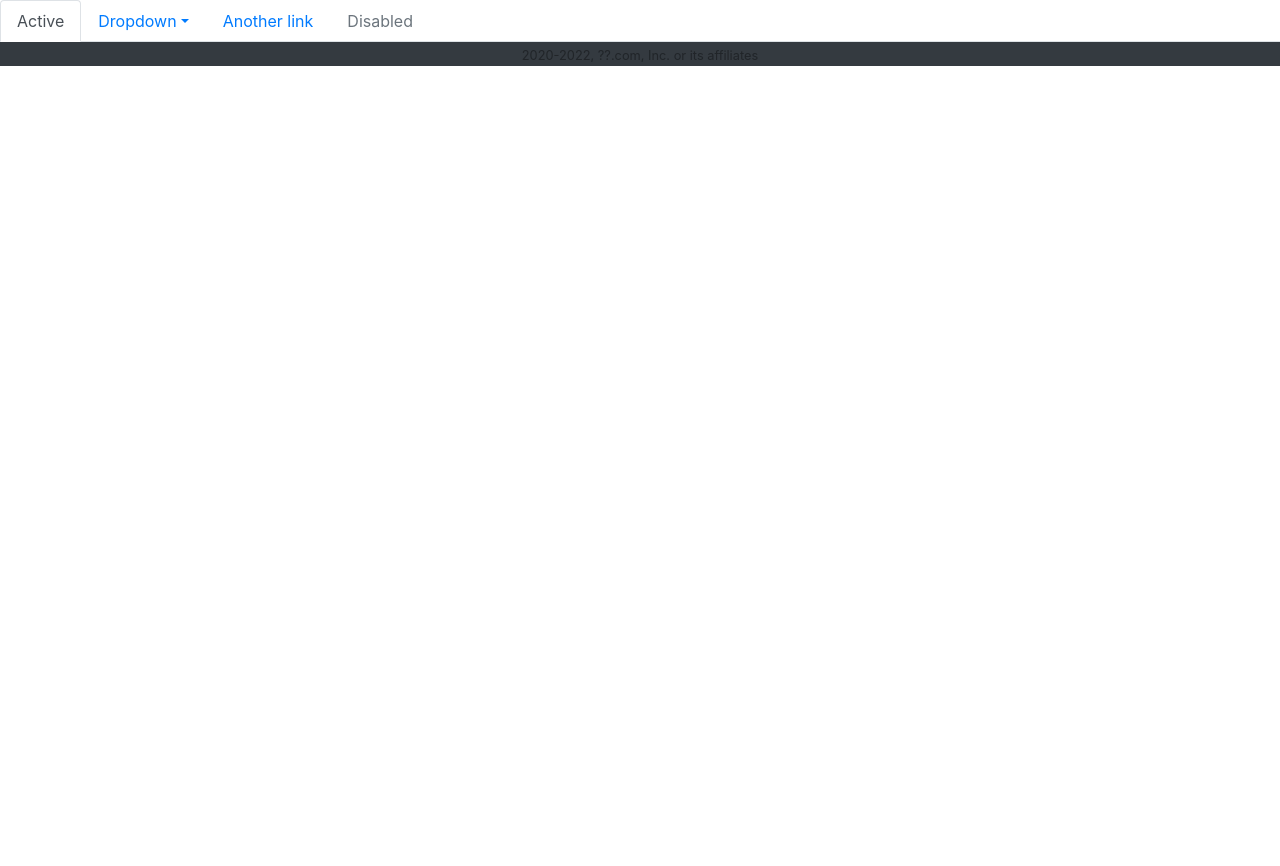
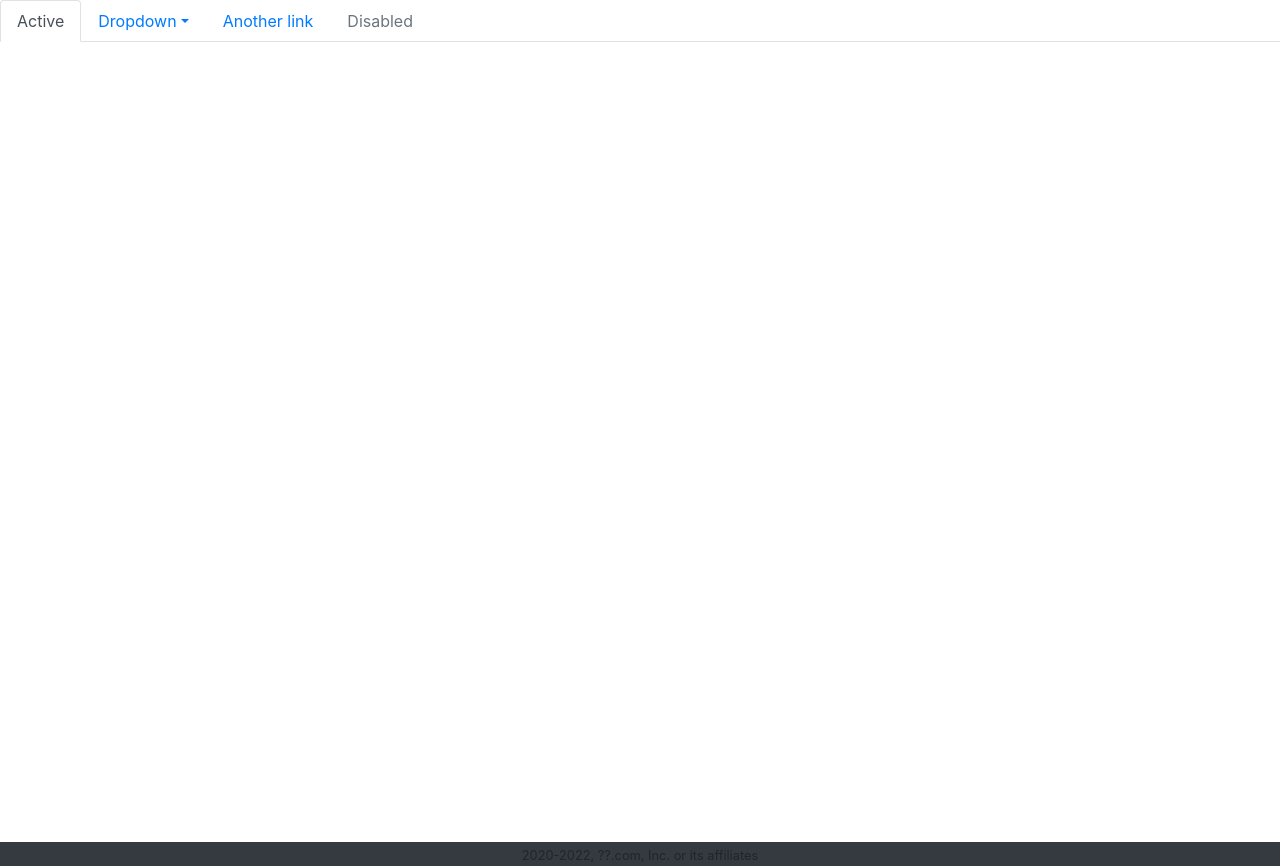
Before and after one commit to Ladiass/fs_assets-management-system, a PHP site: template views/partials/layout.php in a window 1280 px wide. Before the commit the page ends 66 px from the top, so only its background shows below. Run offline with PHP 8.4, Linux system fonts and the light colour scheme; the template is opened without the code that fills it, so the values that code supplies are empty.

Commit message:
setup update

```diff
--- a/assets/css/style.css
+++ b/assets/css/style.css
@@ -0,0 +1,13 @@
+*,body{
+    margin:  0;
+    padding: 0;
+    box-sizing: border-box;
+}
+
+html,body{
+    height: 100%;
+}
+
+main{
+    min-height: 100%;
+}
--- a/views/partials/layout.php
+++ b/views/partials/layout.php
@@ -15,6 +15,8 @@
     <script src="https://stackpath.bootstrapcdn.com/bootstrap/4.3.1/js/bootstrap.min.js" integrity="sha384-JjSmVgyd0p3pXB1rRibZUAYoIIy6OrQ6VrjIEaFf/nJGzIxFDsf4x0xIM+B07jRM" crossorigin="anonymous" defer></script>
 
     <!-- Add the script and css file under here -->
+    <link rel="stylesheet" href="/assets/css/style.css">
+    <script src="/assets/js/main.js" defer></script>
 
   </head>
   <body>
@@ -22,8 +24,9 @@
     <?
         include "nav.php";
 
+        echo "<main>";
         get_content();
-
+        echo "</main>";
 
         include "footer.php";
     ?>
```
Also changed, not shown: index.php (+8 -0 lines).
